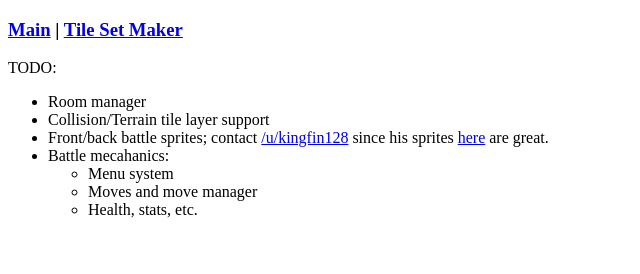
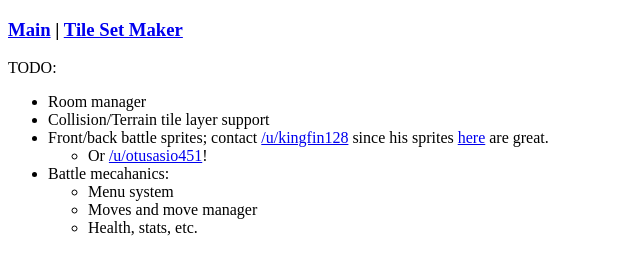
Before and after one commit to IceMetalPunk/html5-jrpg, a website: page public/todo.html in a window 1280 px wide. Shown: the whole page, without its empty margins (0-640 px from the left). Drawn offline with Linux system fonts and the light colour scheme.

Commit message:
Added otuasasio451 to possible asks for artist in TODO

```diff
--- a/public/todo.html
+++ b/public/todo.html
@@ -12,7 +12,11 @@
     <ul>
         <li>Room manager</li>
         <li>Collision/Terrain tile layer support</li>
-        <li>Front/back battle sprites; contact <a href="https://www.reddit.com/user/Kingfin128/">/u/kingfin128</a> since his sprites <a href="https://www.reddit.com/r/fakemon/comments/b35551/a_couple_months_back_i_came_upon_an_opensource/">here</a> are great.</li>
+        <li>Front/back battle sprites; contact <a href="https://www.reddit.com/user/Kingfin128/">/u/kingfin128</a> since his sprites <a href="https://www.reddit.com/r/fakemon/comments/b35551/a_couple_months_back_i_came_upon_an_opensource/">here</a> are great.
+            <ul>
+                <li>Or <a href="https://www.reddit.com/user/otusasio451/">/u/otusasio451</a>!</li>
+            </ul>
+        </li>
         <li>Battle mecahanics:
             <ul>
                 <li>Menu system</li>
```
